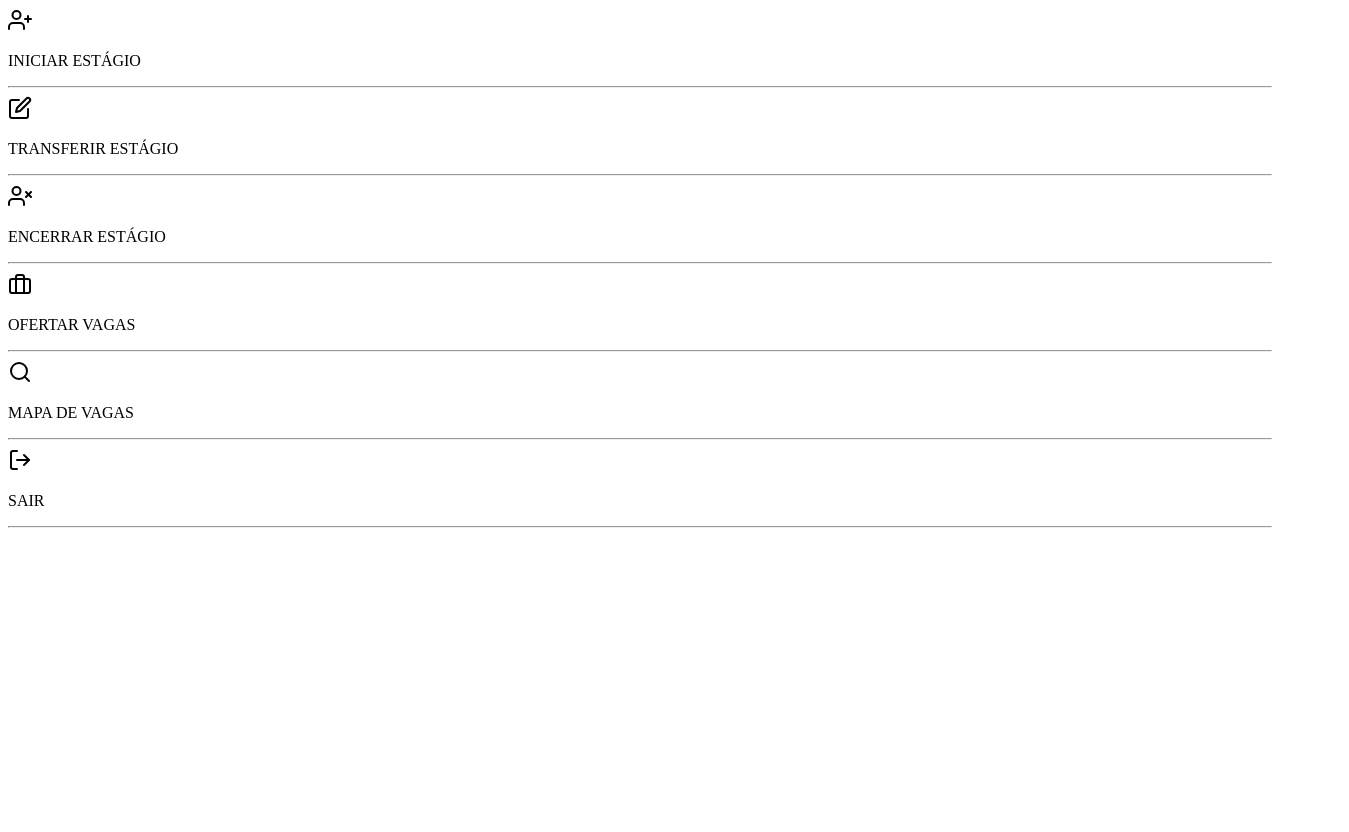
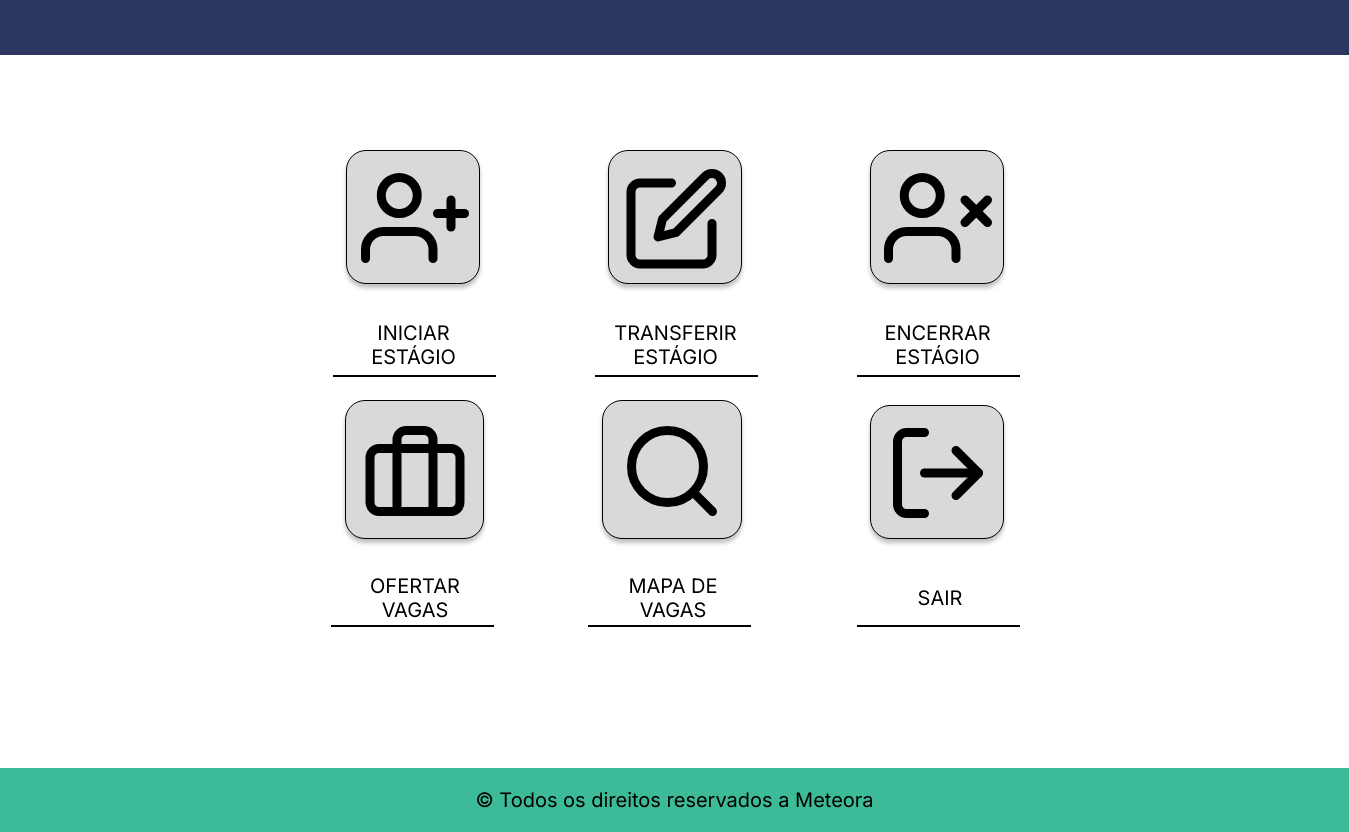
Before and after one commit to antoniocesarlima/Apphermes, a plain HTML site: page Projeto-Estagio/sites/home.html in a window 1280 px wide. Shown: the whole page, 1349 px wide, since content can reach past the window. Before the commit the page ends 800 px from the top, so only its background shows below. Drawn offline with Linux system fonts and the light colour scheme.

Commit message:
Melhorando estilos

```diff
--- a/Projeto-Estagio/recuperar/RecuperarSenha.css
+++ b/Projeto-Estagio/recuperar/RecuperarSenha.css
@@ -36,6 +36,11 @@ hr#line {
 	border-radius: 30px;
 	margin-top: 24px;
 	background: #614949;
+}
+
+input:hover {
+	background-color: #C6C6C6;
+	cursor: pointer;
 }
 
 input#emailRecuperar {
--- a/Projeto-Estagio/sites/home.css
+++ b/Projeto-Estagio/sites/home.css
@@ -0,0 +1,234 @@
+body {
+	position: relative;
+	width: 1349px;
+	height: 768px;
+
+	background: #FFFFFF;
+	margin: 0;
+	font-family: 'Inter';
+}
+
+header {
+	position: absolute;
+	width: 1349px;
+	height: 55px;
+	left: 0px;
+	top: 0px;
+
+	background: #2C365E;
+}
+
+footer {
+	position: absolute;
+	width: 1349px;
+	top:768px;
+	display: flex;
+	justify-content: center;
+	background: #3DBA98;
+}
+
+div{
+	box-sizing: border-box;
+	background: #D9D9D9;
+	border: 1px solid #000000;
+	box-shadow: 0px 4px 4px rgba(0, 0, 0, 0.25);
+	border-radius: 20px;
+}
+
+div:hover{
+	background-color: #C6C6C6;
+	cursor: pointer;
+}
+
+p {
+	font-style: normal;
+	font-weight: 400;
+	font-size: 20px;
+	line-height: 24px;
+	display: flex;
+	align-items: center;
+	text-align: center;
+	color: #000000;
+	justify-content: center;
+}
+
+hr {
+	position: absolute;
+	width: 161px;
+	height: 0px;
+	border: 1px solid #000000;
+}
+
+div.iniciar {
+	position: absolute;
+	width: 134px;
+	height: 134px;
+	left: 346px;
+	top: 150px;
+}
+
+div.iniciar img {
+	position: absolute;
+	width: 108px;
+	height: 108px;
+	left: 14px;
+	top: 13px;
+}
+
+p.iniciar {
+	position: absolute;
+	width: 133px;
+	height: 50px;
+	left: 347px;
+	top: 300px;
+}
+
+hr.iniciar {
+	left: 333px;
+	top: 367px;
+}
+
+div.transferir {
+	position: absolute;
+	width: 134px;
+	height: 134px;
+	left: 608px;
+	top: 150px;
+}
+
+div.transferir img {
+	position: absolute;
+	width: 108px;
+	height: 108px;
+	left: 13px;
+	top: 14px;
+}
+
+p.transferir {
+	position: absolute;
+	width: 133px;
+	height: 50px;
+	left: 609px;
+	top: 300px;
+}
+
+hr.transferir {
+	left: 595px;
+	top: 367px;
+
+}
+
+div.encerrar {
+	position: absolute;
+	width: 134px;
+	height: 134px;
+	left: 870px;
+	top: 150px;
+}
+
+div.encerrar img {
+	position: absolute;
+	width: 108px;
+	height: 108px;
+	left: 13px;
+	top: 13px;
+}
+
+p.encerrar {
+	position: absolute;
+	width: 133px;
+	height: 50px;
+	left: 871px;
+	top: 300px;
+}
+
+hr.encerrar {
+	left: 857px;
+	top: 367px;
+}
+
+div.ofertar {
+	position: absolute;
+	width: 139px;
+	height: 139px;
+	left: 345px;
+	top: 400px;
+}
+
+div.ofertar img {
+	position: absolute;
+	width: 108px;
+	height: 108px;
+	left: 15px;
+	top: 16px;
+}
+
+p.ofertar {
+	position: absolute;
+	width: 138px;
+	height: 52px;
+	left: 346px;
+	top: 552px;
+}
+
+hr.ofertar {
+	left: 331px;
+	top: 617px;
+}
+
+div.mapear {
+	position: absolute;
+	width: 140px;
+	height: 139px;
+	left: 602px;
+	top: 400px;
+}
+
+div.mapear img {
+	position: absolute;
+	width: 108px;
+	height: 108px;
+	left: 15px;
+	top: 16px;
+}
+
+p.mapear {
+	position: absolute;
+	width: 138px;
+	height: 52px;
+	left: 604px;
+	top: 552px;
+}
+
+hr.mapear {
+	left: 588px;
+	top: 617px;
+}
+div.sair {
+	position: absolute;
+	width: 134px;
+	height: 134px;
+	left: 870px;
+	top: 405px;
+}
+
+div.sair img {
+	position: absolute;
+	width: 108px;
+	height: 108px;
+	left: 13px;
+	top: 13px;
+}
+
+p.sair {
+	position: absolute;
+	width: 138px;
+	height: 52px;
+	left: 871px;
+	top: 552px;
+}
+
+hr.sair {
+	left: 857px;
+	top: 617px;
+}
--- a/Projeto-Estagio/sites/home.html
+++ b/Projeto-Estagio/sites/home.html
@@ -3,46 +3,73 @@
 <head>
 	<meta charset="UTF-8">
 	<meta name="viewport" content="width=device-width, initial-scale=1.0">
-	<title>Document</title>
+	<title>Home</title>
+	<link rel="stylesheet" href="./home.css">
+	<link href='https://fonts.googleapis.com/css?family=Inter' rel='stylesheet'>
 </head>
 <body>
 	<header>
 
 	</header>
-	<div>
+	<div class="iniciar" onclick="iniciar()">
 		<img src="../imagens/user-plus.svg" alt="icone">
 	</div>
-	<p>INICIAR ESTÁGIO</p>
-	<hr>
+	<p class="iniciar">INICIAR ESTÁGIO</p>
+	<hr class="iniciar">
 
-	<div>
+	<div class="transferir" onclick="transferir()">
 		<img src="../imagens/edit.svg" alt="icone">
 	</div>
-	<p>TRANSFERIR ESTÁGIO</p>
-	<hr>
+	<p class="transferir">TRANSFERIR ESTÁGIO</p>
+	<hr class="transferir">
 
-	<div>
+	<div class="encerrar" onclick="encerrar()"">
 		<img src="../imagens/user-x.svg" alt="icone">
 	</div>
-	<p>ENCERRAR ESTÁGIO</p>
-	<hr>
+	<p class="encerrar">ENCERRAR ESTÁGIO</p>
+	<hr class="encerrar">
 
-	<div>
+	<div class="ofertar" onclick="ofertar()">
 		<img src="../imagens/briefcase.svg" alt="icone">
 	</div>
-	<p>OFERTAR VAGAS</p>
-	<hr>
+	<p class="ofertar">OFERTAR VAGAS</p>
+	<hr class="ofertar">
 
-	<div>
+	<div class="mapear" onclick="mapear()">
 		<img src="../imagens/search.svg" alt="icone">
 	</div>
-	<p>MAPA DE VAGAS</p>
-	<hr>
+	<p class="mapear">MAPA DE VAGAS</p>
+	<hr class="mapear">
 
-	<div>
+	<div class="sair" onclick="sair()">
 		<img src="../imagens/log-out.svg" alt="icone">
 	</div>
-	<p>SAIR</p>
-	<hr>
+	<p class="sair">SAIR</p>
+	<hr class="sair">
+
+	<footer>
+		<p>&#xA9; Todos os direitos reservados a Meteora</p>
+	</footer>
+
+	<script type="text/javascript">
+		function iniciar() {
+			window.location.href = "./iniciarEstagio/inicializacao.html";
+		}
+		function transferir() {
+			window.location.href = "./transferirEstagio/transferencia.html";
+		}
+		function encerrar() {
+			window.location.href = "./encerrarEstagio/encerramento.html";
+		}
+		function ofertar() {
+			window.location.href = "./ofertarEstagio/ofertarVagas.html";
+		}
+		function mapear() {
+			window.location.href = "./mapearEstagio/mapearVagas.html";
+		}
+		function sair() {
+			window.location.href = "../index.html";
+		}
+	</script>
 </body>
 </html>
--- a/Projeto-Estagio/style.css
+++ b/Projeto-Estagio/style.css
@@ -54,6 +54,11 @@ div#login_part1 {
 	text-align: center;
 
 	color: #FFDADA;
+}
+
+#login_part2 input:hover {
+	background-color: #C6C6C6;
+	cursor: pointer;
 }
 
 #login_part2 h1 {
```
Also changed, not shown: Projeto-Estagio/index.html (+2 -2 lines), Projeto-Estagio/sites/encerrarEstagio/encerramento.css (added), Projeto-Estagio/sites/encerrarEstagio/encerramento.html (added), Projeto-Estagio/sites/iniciarEstagio/inicializacao.css (added), Projeto-Estagio/sites/iniciarEstagio/inicializacao.html (added), Projeto-Estagio/sites/mapearEstagio/mapearVagas.css (added), Projeto-Estagio/sites/mapearEstagio/mapearVagas.html (added), Projeto-Estagio/sites/ofertarEstagio/ofertarVagas.css (added), Projeto-Estagio/sites/ofertarEstagio/ofertarVagas.html (added), Projeto-Estagio/sites/transferirEstagio/transferencia.css (added), Projeto-Estagio/sites/transferirEstagio/transferencia.html (added).
